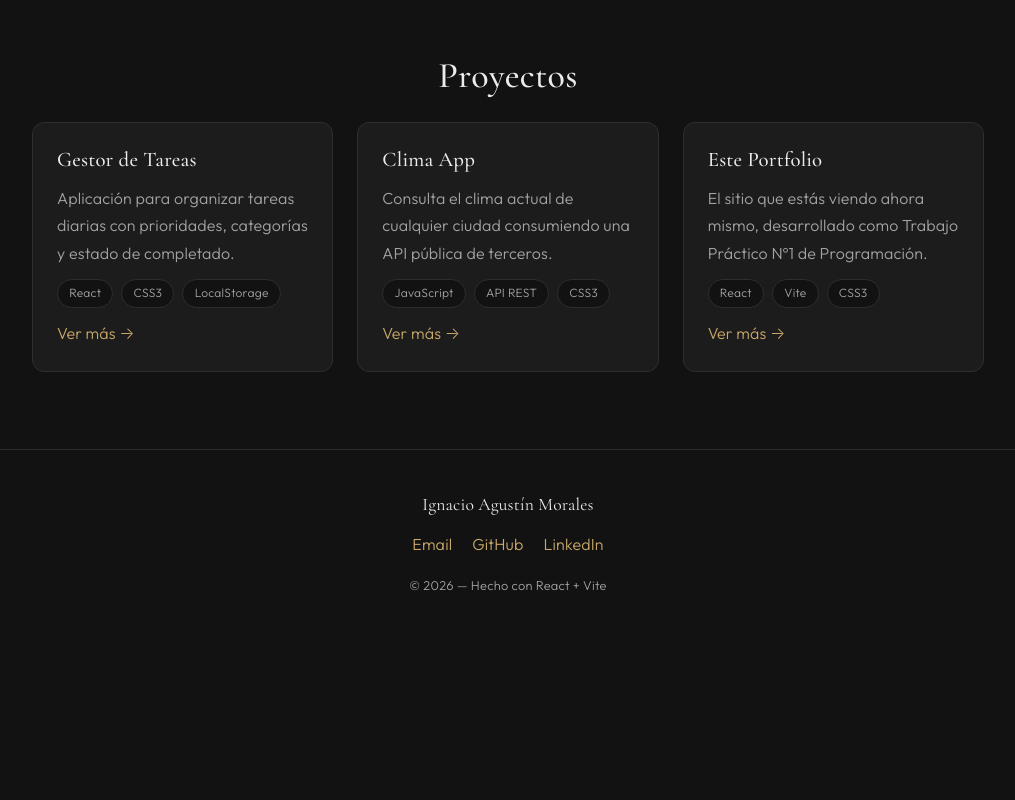
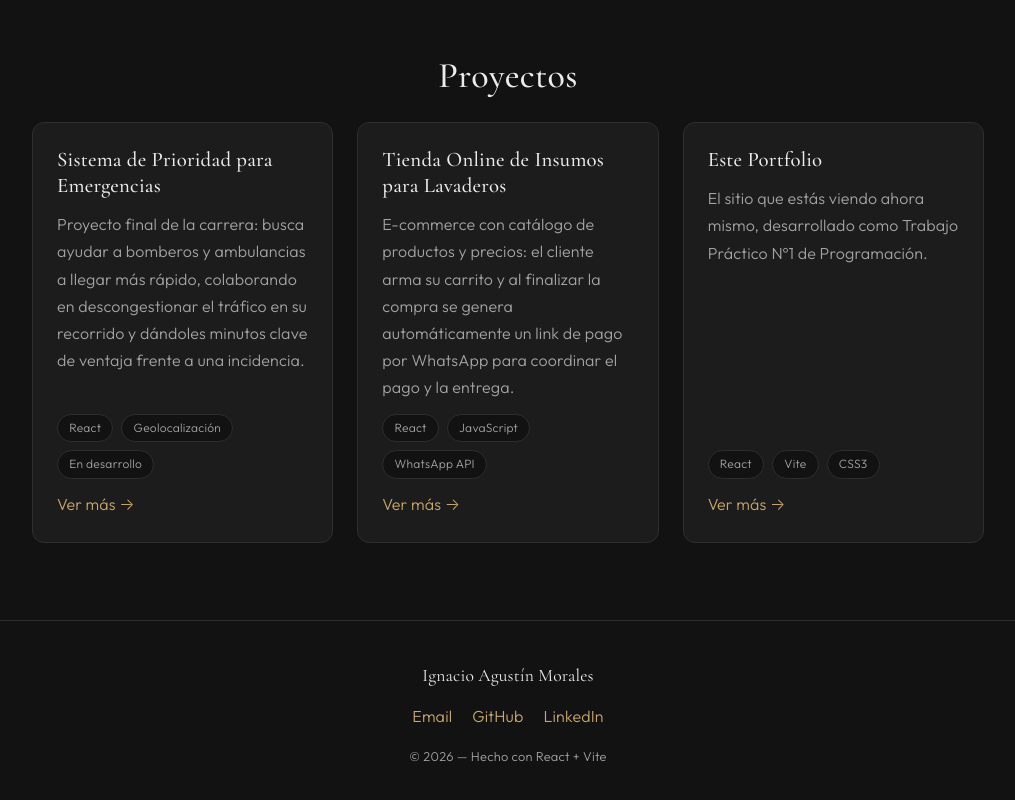
Before and after one commit to agucho03/tp1-react-portafolio-morales-ignacio-agustin, a React (Vite) app: page / in a window 1280 px wide. Shown: the part 1232-2032 px from the top of the page, without its empty margins (132-1147 px from the left). Before the commit the page ends 1868 px from the top, so only its background shows below. Built offline with nearby package versions, Linux system fonts and the light colour scheme.

Commit message:
Agrega proyecto de sistema de emergencias y tienda online de lavaderos

```diff
--- a/src/data/projects.js
+++ b/src/data/projects.js
@@ -2,18 +2,18 @@
 export const proyectos = [
   {
     id: 1,
-    titulo: 'Gestor de Tareas',
+    titulo: 'Sistema de Prioridad para Emergencias',
     descripcion:
-      'Aplicación para organizar tareas diarias con prioridades, categorías y estado de completado.',
-    tecnologias: ['React', 'CSS3', 'LocalStorage'],
+      'Proyecto final de la carrera: busca ayudar a bomberos y ambulancias a llegar más rápido, colaborando en descongestionar el tráfico en su recorrido y dándoles minutos clave de ventaja frente a una incidencia.',
+    tecnologias: ['React', 'Geolocalización', 'En desarrollo'],
     link: '#',
   },
   {
     id: 2,
-    titulo: 'Clima App',
+    titulo: 'Tienda Online de Insumos para Lavaderos',
     descripcion:
-      'Consulta el clima actual de cualquier ciudad consumiendo una API pública de terceros.',
-    tecnologias: ['JavaScript', 'API REST', 'CSS3'],
+      'E-commerce con catálogo de productos y precios: el cliente arma su carrito y al finalizar la compra se genera automáticamente un link de pago por WhatsApp para coordinar el pago y la entrega.',
+    tecnologias: ['React', 'JavaScript', 'WhatsApp API'],
     link: '#',
   },
   {
```
